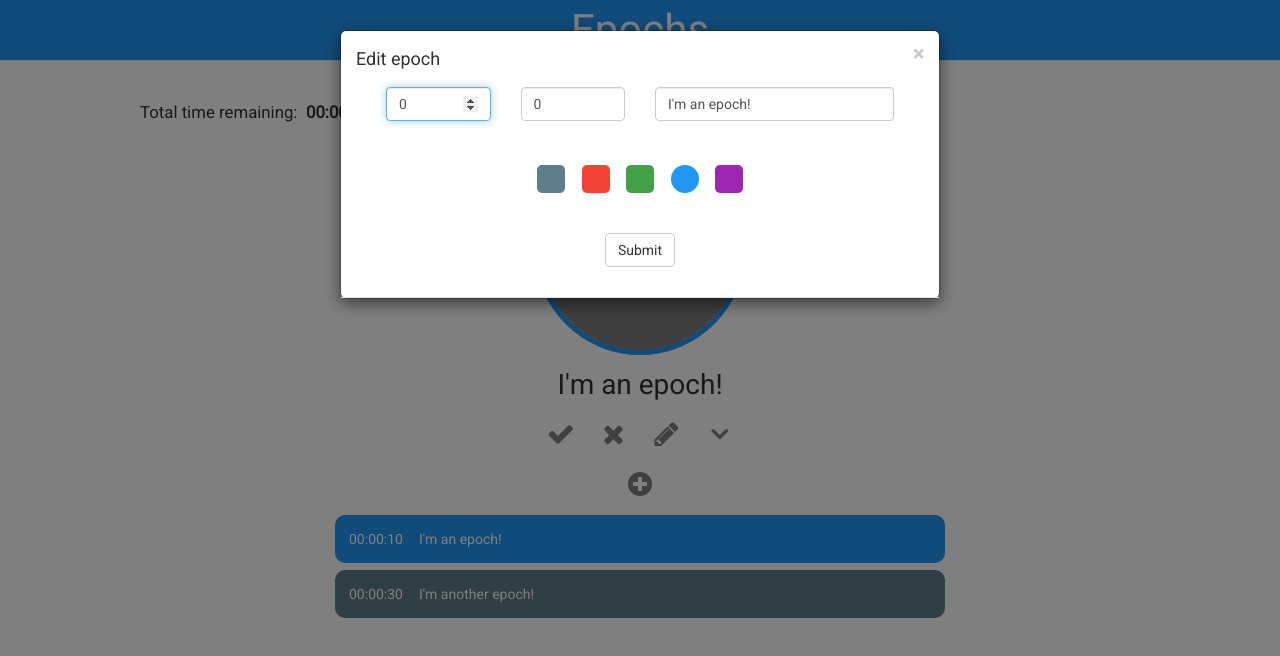
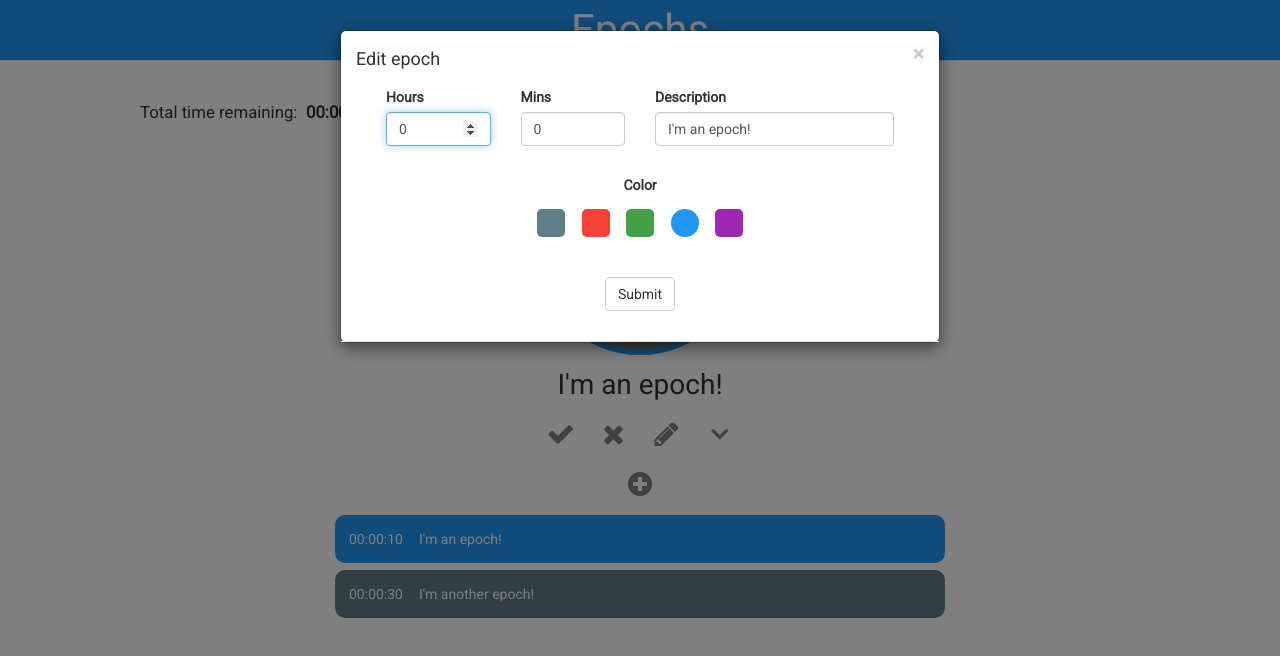
Before and after one commit to czhao39/epochs, a React app: page / in a window 1280 px wide. Both pictures are taken after a click on the icon 666 px from the left and 433 px from the top of the page. Shown: the top 656 px of the page. Built offline with nearby package versions, Linux system fonts and the light colour scheme.

Commit message:
add labels to task editor

```diff
--- a/src/assets/css/TaskEditor.scss
+++ b/src/assets/css/TaskEditor.scss
@@ -4,15 +4,15 @@ input {
     margin-bottom: 1em;
 }
 
-.submit-button-div {
+.color-picker-label {
+    display: block;
     text-align: center;
-    margin-top: 4rem;
+    margin: 1em auto;
 }
 
 .color-picker {
     display: flex;
     justify-content: space-evenly;
-    margin: 3rem auto auto auto;
 
     > div {
         width: 2em;
@@ -28,3 +28,8 @@ input {
         }
     }
 }
+
+.submit-button-div {
+    text-align: center;
+    margin-top: 4rem;
+}
--- a/src/components/TaskEditor.js
+++ b/src/components/TaskEditor.js
@@ -1,6 +1,6 @@
 import React, { PureComponent } from "react";
 import PropTypes from "prop-types";
-import { Grid, Row, Col, FormControl, Button } from "react-bootstrap";
+import { Grid, Row, Col, FormGroup, ControlLabel, FormControl, Button } from "react-bootstrap";
 
 import "../assets/css/TaskEditor.scss";
 import { secsToDuration, durationToSecs } from "../helpers";
@@ -58,39 +58,46 @@ class TaskEditor extends PureComponent {
             >
                 <Row>
                     <Col xs={12} sm={3}>
+                        <FormGroup controlId="hoursGroup">
+                            <ControlLabel>Hours</ControlLabel>
                             <FormControl
                                 inputRef={(ref) => this.hoursInput = ref}
                                 type="number"
                                 autoComplete="off"
                                 value={this.state.hours}
                                 onChange={(event) => this.setState({ hours: event.target.value })}
-                            placeholder="Hours"
                                 autoFocus
                             />
+                        </FormGroup>
                     </Col>
                     <Col xs={12} sm={3}>
+                        <FormGroup controlId="minsGroup">
+                            <ControlLabel>Mins</ControlLabel>
                             <FormControl
                                 inputRef={(ref) => this.minsInput = ref}
                                 type="number"
                                 autoComplete="off"
                                 value={this.state.mins}
                                 onChange={(event) => this.setState({ mins: event.target.value })}
-                            placeholder="Mins"
                             />
+                        </FormGroup>
                     </Col>
                     <Col xs={12} sm={6}>
+                        <FormGroup controlId="nameGroup">
+                            <ControlLabel>Description</ControlLabel>
                             <FormControl
                                 inputRef={(ref) => this.taskNameInput = ref}
                                 type="text"
                                 autoComplete="off"
                                 value={this.state.taskName}
                                 onChange={(event) => this.setState({ taskName: event.target.value })}
-                            placeholder="Task"
                             />
+                        </FormGroup>
                     </Col>
                 </Row>
                 <Row>
                     <Col xs={12} sm={6} smOffset={3}>
+                        <ControlLabel className="color-picker-label">Color</ControlLabel>
                         <div className="color-picker">
                             {
                                 COLORS.map((color, index) => {
```
Lines whose indentation alone changed are shown as unchanged.
